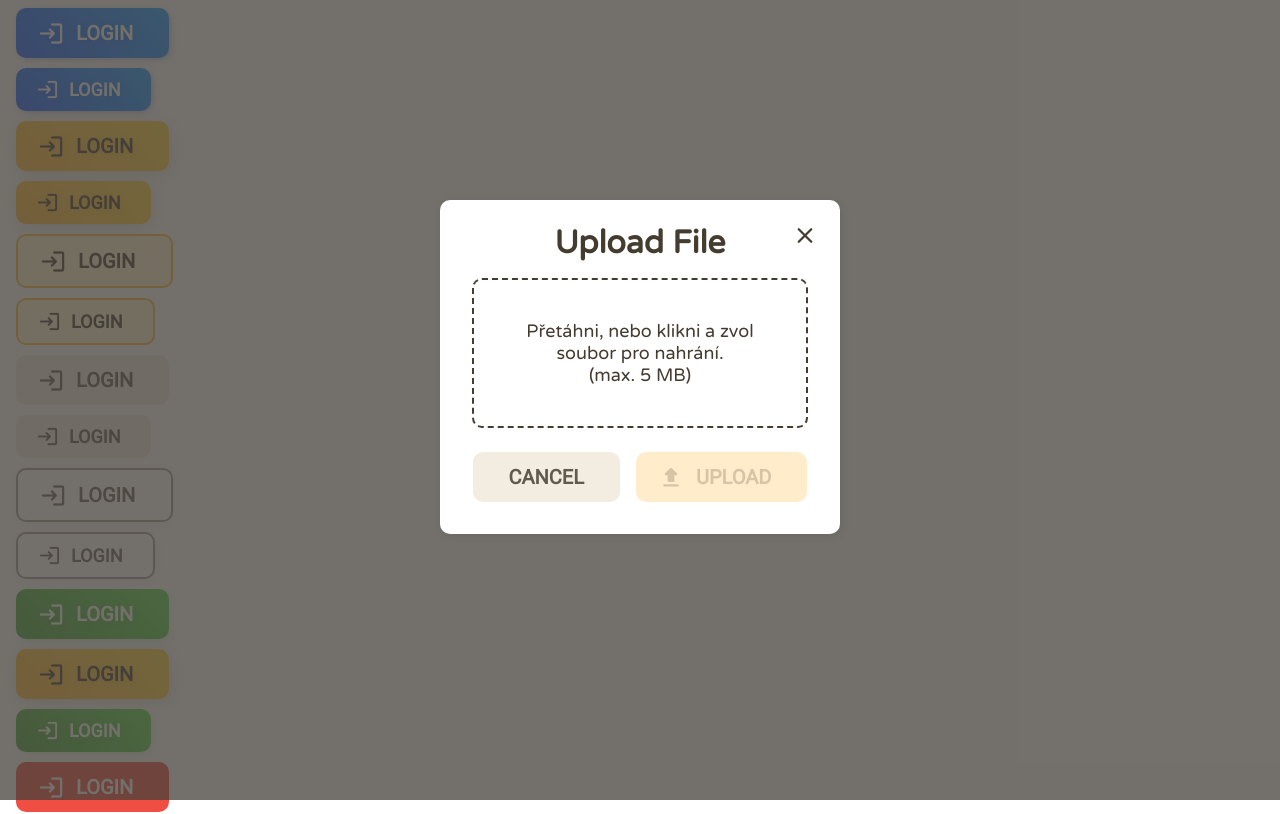
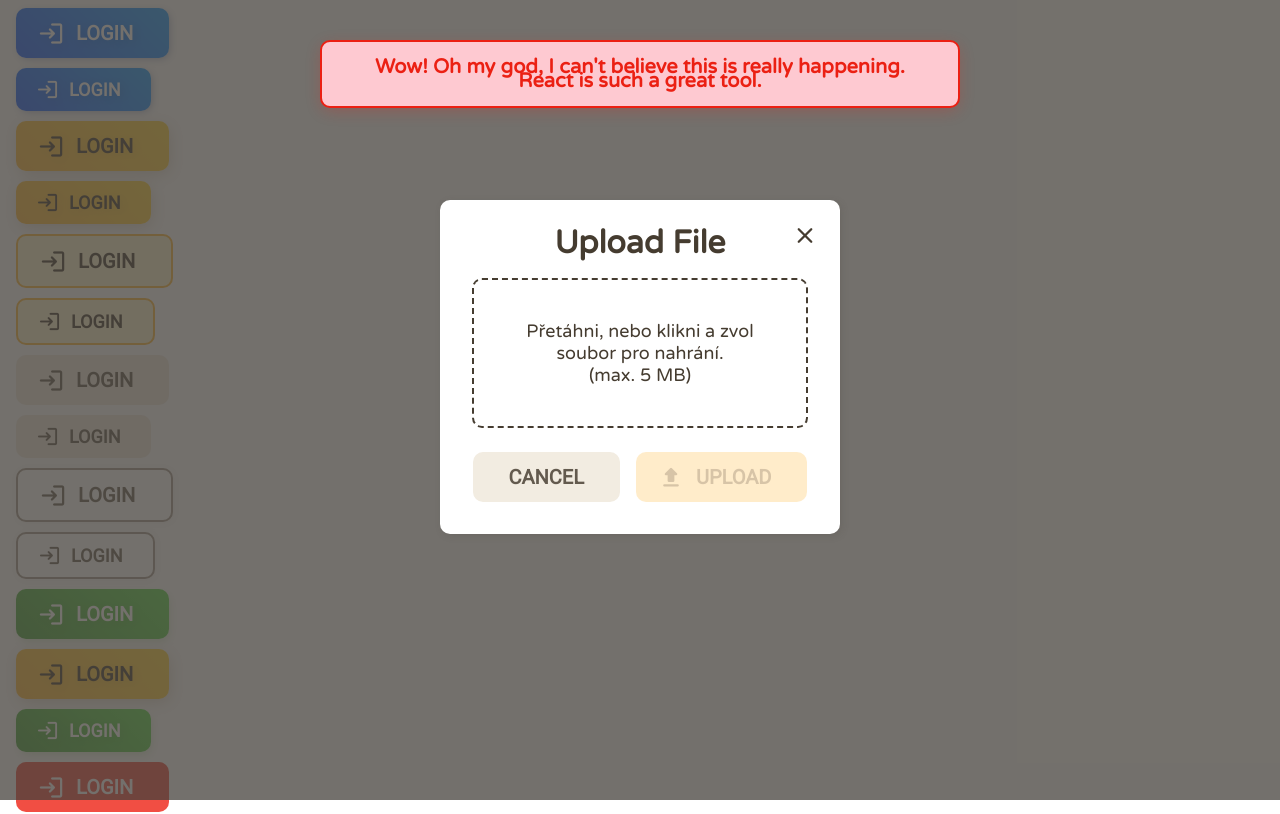
Before and after one commit to Anananas42/studento-frontend-lib, a React (Create React App) app: page / in a window 1280 px wide. Shown: the top 814 px of the page. Built offline with nearby package versions, Linux system fonts and the light colour scheme.

Commit message:
Add: SystemState forceClose and close by clicking

```diff
--- a/src/App.tsx
+++ b/src/App.tsx
@@ -16,6 +16,7 @@ import PopupSuccess from './studento-library/popups/components/PopupSuccess';
 import PopupDelete from './studento-library/popups/components/PopupDelete';
 import PopupConfirm from './studento-library/popups/components/PopupConfirm';
 import PopupUpload from './studento-library/popups/components/PopupUpload';
+import { useState } from 'react';
 
 const StyledApp = styled.div`
   font-family: 'Varela Round', sans-serif;
@@ -28,6 +29,7 @@ const StyledApp = styled.div`
 `;
 
 function App() {
+  const [isClosed, setIsClosed] = useState<boolean>(false);
 
   return (
       <>
@@ -41,10 +43,10 @@ function App() {
           <StyledApp>
             <ThemeProvider>
               <div style={{display:"flex", flexFlow:"column nowrap", gap:"10px"}}>
-                {/*<SystemState type={StateType.Error}>
+                <SystemState type={StateType.Error} isForceHidden={isClosed}>
                   Wow! Oh my god, I can't believe this is really happening. React is such a great tool.
                 </SystemState>
-                <SystemState type={StateType.Warning}>
+                {/*<SystemState type={StateType.Warning}>
                   Notice me finally!
                 </SystemState>
                 <SystemState type={StateType.Error}>
@@ -56,7 +58,7 @@ function App() {
                 <Sidenote>
                   Grades added.
                 </Sidenote>*/}
-                <BtnCTAL icon={"login"} isAfter={false} onClick={() => console.log("Pressed")}>LOGIN</BtnCTAL>
+                <BtnCTAL icon={"login"} isAfter={false} onClick={() => setIsClosed(true)}>LOGIN</BtnCTAL>
                 <BtnCTAM icon={"login"} isAfter={false} onClick={() => console.log("Pressed")}>LOGIN</BtnCTAM>
                 <BtnPrimaryL icon={"login"} isAfter={false} onClick={() => console.log("Pressed")}>LOGIN</BtnPrimaryL>
                 <BtnPrimaryM icon={"login"} isAfter={false} onClick={() => console.log("Pressed")}>LOGIN</BtnPrimaryM>
--- a/src/studento-library/ThemeProvider.tsx
+++ b/src/studento-library/ThemeProvider.tsx
@@ -13,11 +13,13 @@ interface ThemeContextValue {
     languageMap: ILanguageSet;
     setLanguage: React.Dispatch<SetStateAction<Language>>;
     colors: IColorSet;
+    systemStateDurationMS: number;
 }
 
 const ThemeContext = createContext<ThemeContextValue | undefined>(undefined);
 
 const borderRadius = "10px";
+const systemStateDurationMS = 8000;
 
 
 export const useThemeContext = () => {
@@ -38,7 +40,7 @@ const ThemeProvider:FC = (props) => {
     const languageMap = LanguageSets[language];
 
     return (
-        <ThemeContext.Provider value={{ mode, setMode, language, languageMap, setLanguage, colors, borderRadius }}>
+        <ThemeContext.Provider value={{ mode, setMode, language, languageMap, setLanguage, colors, borderRadius, systemStateDurationMS }}>
             { props.children }
         </ThemeContext.Provider>
     )
--- a/src/studento-library/popups/components/PopupUpload.tsx
+++ b/src/studento-library/popups/components/PopupUpload.tsx
@@ -84,7 +84,7 @@ const PopupUpload:FC<IPopupUpload> = (props) => {
 
     const onUploadClick = (file:File) => {
         if (file.size > maxSizeMB * 1e6) {
-            setSystemState(<SystemState type={StateType.Error}>Uploaded file exceeds size of {maxSizeMB} MB.</SystemState>);
+            //setSystemState(<SystemState type={StateType.Error}>Uploaded file exceeds size of {maxSizeMB} MB.</SystemState>);
             setFile(undefined);
             return;
         }
@@ -92,7 +92,7 @@ const PopupUpload:FC<IPopupUpload> = (props) => {
         const error = fileHandler(file);
 
         if (error) {
-            setSystemState(<SystemState type={StateType.Error}>Uploaded file exceeds size of {maxSizeMB} MB.</SystemState>);
+            //setSystemState(<SystemState type={StateType.Error}>Uploaded file exceeds size of {maxSizeMB} MB.</SystemState>);
             setFile(undefined);
             return;
         }
--- a/src/studento-library/utilities/SystemState.tsx
+++ b/src/studento-library/utilities/SystemState.tsx
@@ -12,7 +12,7 @@ const StyledSystemState = styled.div<IStyledSystemState>`
     z-index: 9999;
     left: 50%;
     top: 40px;
-    opacity: 0;
+    opacity: 1;
     transform: translateX(-50%);
     border-radius: ${props => props.borderRadius};
     color: ${props => props.colors.dark};
@@ -20,38 +20,51 @@ const StyledSystemState = styled.div<IStyledSystemState>`
     min-width: 260px;
     width: fit-content;
     user-select: none;
+    cursor: pointer;
     font-size: 20px;
     line-height: 14px;
     font-weight: 700;
     text-align: center;
     padding: 18px 36px;
-    border: 3px solid ${props => props.colors.dark};
+    border: 2px solid ${props => props.colors.dark};
     box-shadow: 0 4px 16px -2px ${props => props.colors.dark + "42"};
-    animation-duration: 6s;
-    animation-name: fade;
+    animation-duration: 0.5s;
+    animation-name: fadeIn;
 
-    @keyframes fade {
+    @keyframes fadeIn {
         from {
             opacity: 0;
+            top: 0;
         }
 
-        20% {
+        to {
             opacity: 1;
         }
+    }
 
-        90% {
-            opacity: 1;
+    &.fadeOut {
+        animation-duration: 0.6s;
+        animation-name: fadeOut;
+
+        @keyframes fadeOut {
+            from {
+                opacity: 1;
+            }
+            to {
+                opacity: 0;
+            }
         }
+    }
 
-        100% {
-            opacity: 0;
-        }
+    :active {
+        opacity: 0.8;
     }
 `;
 
 interface IProps {
     children: ReactNode;
-    type: StateType
+    type: StateType;
+    isForceHidden: boolean;
 }
 
 interface ISystemColors {
@@ -60,18 +73,43 @@ interface ISystemColors {
 }
 
 const SystemState:FC<IProps> = (props) => {
-    const { colors, borderRadius } = useThemeContext();
+    const outDurationMS = 500;
+    const { isForceHidden } = props;
+    const { colors, borderRadius, systemStateDurationMS } = useThemeContext();
     const [isUnmounted, setIsUnmounted] = useState<boolean>(false);
+    const [isTransitioning, setIsTransitioning] = useState<boolean>(false);
 
     useEffect(() => {
-        const timer = setTimeout(() => setIsUnmounted(true), 8000);
-        return () => clearTimeout(timer);
+        const timer1 = setTimeout(() => {
+            setIsTransitioning(true);
+        }, systemStateDurationMS - outDurationMS);
+
+        const timer2 = setTimeout(() => {
+            setIsUnmounted(true);
+        }, systemStateDurationMS);
+
+        return () => {clearTimeout(timer1); clearTimeout(timer2);}
     }, []);
+
+    useEffect(() => {
+        isForceHidden && forceClose(undefined);
+    }, [isForceHidden]);
+
+    const forceClose = (e:React.MouseEvent<HTMLDivElement, MouseEvent> | undefined) => {
+        if (e) {
+            e.preventDefault();
+            e.stopPropagation();
+        }
+        setIsTransitioning(true);
+        setTimeout(() => {
+            setIsUnmounted(true);
+        }, outDurationMS);
+    }
 
     return (
         <>
             {!isUnmounted &&
-            <StyledSystemState colors={colors.System[props.type]} borderRadius={borderRadius}>
+            <StyledSystemState colors={colors.System[props.type]} borderRadius={borderRadius} className={isTransitioning ? "fadeOut" : ""} onClick={forceClose}>
                 {props.children}
             </StyledSystemState>}
         </>
```
